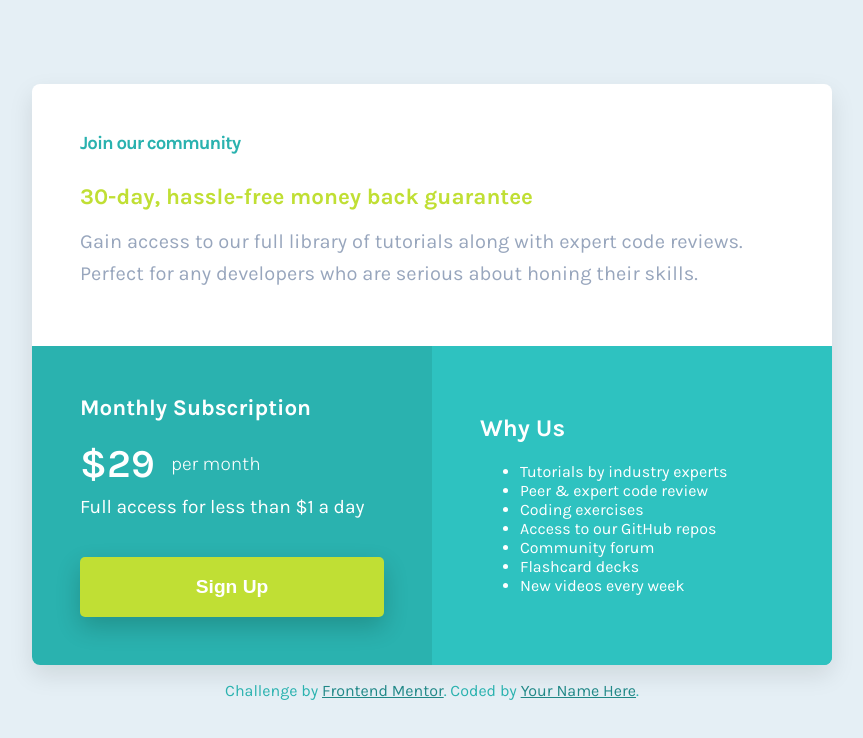
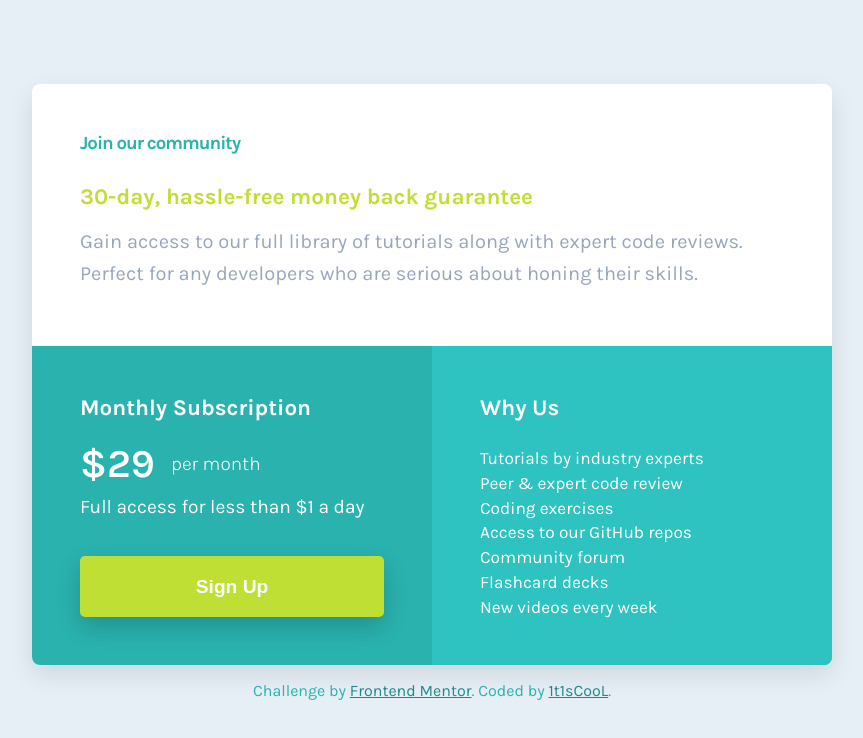
Before and after one commit to 1t1sCooL/single-price-grid-component, a React (Vite) app: page / in a window 1280 px wide. Shown: the top 738 px of the page, without its empty margins (208-1071 px from the left). Built offline with nearby package versions, Linux system fonts and the light colour scheme.

Commit message:
update styles

```diff
--- a/src/App.module.css
+++ b/src/App.module.css
@@ -12,93 +12,3 @@
     overflow: hidden;
     box-shadow: 0 10px 25px 0 rgba(0, 20, 0, 0.1);
 }
-.heading {
-    padding: 3rem;
-    grid-area: heading;
-    display: flex;
-    flex-direction: column;
-    align-items: flex-start;
-    justify-content: center;
-}
-.heading h1 {
-    color: var(--Teal500);
-    margin: 0;
-    margin-bottom: 1.8rem;
-    letter-spacing: -1px;
-}
-.heading h2 {
-    color: var(--Green400);
-    font-size: 1.4rem;
-    margin: 0;
-    margin-bottom: 1rem;
-}
-.heading p {
-    margin: 0;
-    color: var(--Gray500);
-    font-size: 1.25rem;
-    margin-bottom: .5rem;
-    line-height: 1.6;
-    letter-spacing: 0.003rem;
-}
-.footing {
-    grid-area: footing;
-    display: grid;
-    grid-template-columns: 1fr 1fr;
-    background-color: var(--Teal500);
-}
-.priceBox{
-    padding-left: 3rem;
-    padding-bottom: 3rem;
-    padding-right: 3rem;
-}
-.priceBox h2{
-    margin-top: 3rem;
-    font-size: 1.4rem;
-}
-.price  span{
-    font-size: 2.5rem;
-    font-weight: 600;
-}
-.price {
-    margin-bottom: .5rem;
-}
-.priceBox p{
-    display: flex;
-    justify-content: flex-start;
-    align-items: center;
-    gap: 1rem;
-    font-size: 1.2rem;
-    font-weight: 300;
-}
-.priceBox .subscribe{
-    margin: 0;
-    font-size: 1.2rem;
-    font-weight: 400;
-    margin-bottom: 2.4rem;
-}
-.btn{
-    padding: 1.2rem;
-    width: 100%;
-    background-color: var(--Green400);
-    border: none;
-    border-radius: 5px;
-    color: white;
-    font-size: 1.2rem;
-    font-weight: 600;
-    box-shadow: 0 10px 25px 0 rgba(0, 20, 0, 0.2);
-}
-.WhyUsBox{
-    background-color: var(--Teal400);
-    padding: 3rem;
-}
-.footer {
-    grid-area: footer;
-    text-align: center;
-    color: var(--Teal500);
-}
-.footer a:link{
-    color: var(--Teal600);
-}
-.footer a:visited{
-    color: var(--Teal400);
-}
--- a/src/App.tsx
+++ b/src/App.tsx
@@ -1,53 +1,19 @@
 import styles from './App.module.css'
+import { Heading } from './Heading'
+import {Footing} from "./Footing.tsx";
+import {Footer} from "./Footer.tsx";
 
 function App() {
 
 
   return (
     <><section className={styles.container}>
-        <section className={styles.heading}>
-            <h1>Join our community</h1>
-            <h2>30-day, hassle-free money back guarantee</h2>
-            <p className={styles.description}>
-                Gain access to our full library of tutorials along with expert code reviews.
-                Perfect for any developers who are serious about honing their skills.
-            </p>
-        </section>
-        <div className={styles.footing}>
-            <section className={styles.priceBox}>
-                <h2>Monthly Subscription</h2>
+        <Heading/>
+        <Footing/>
 
-                <p className={styles.price}>
-                    <span>$29</span> per month
-                </p>
-                <p className={styles.subscribe}>
-                    Full access for less than $1 a day
-                </p>
-                <button className={styles.btn}>
-                    Sign Up
-                </button>
-            </section>
-            <section className={styles.WhyUsBox}>
-                <h2>Why Us</h2>
-                <ul className={styles.list}>
-                    <li>Tutorials by industry experts</li>
-                    <li>Peer & expert code review</li>
-                    <li>Coding exercises</li>
-                    <li>Access to our GitHub repos</li>
-                    <li>Community forum</li>
-                    <li>Flashcard decks</li>
-                    <li>New videos every week</li>
-                </ul>
-            </section>
-        </div>
 
     </section>
-        <footer className={styles.footer}>
-            <p>
-                Challenge by <a href="https://www.frontendmentor.io?ref=challenge" target="_blank">Frontend Mentor</a>.
-                Coded by <a href="#">Your Name Here</a>.
-            </p>
-        </footer>
+    <Footer/>
     </>
   )
 }
--- /dev/null
+++ b/src/Footer.module.css
@@ -0,0 +1,11 @@
+.footer {
+    grid-area: footer;
+    text-align: center;
+    color: var(--Teal500);
+}
+.footer a:link{
+    color: var(--Teal600);
+}
+.footer a:visited{
+    color: var(--Teal400);
+}
--- /dev/null
+++ b/src/Footer.tsx
@@ -0,0 +1,12 @@
+import styles from "./Footer.module.css"
+
+export const Footer = () => {
+    return (
+        <footer className={styles.footer}>
+            <p>
+                Challenge by <a href="https://www.frontendmentor.io?ref=challenge" target="_blank">Frontend Mentor</a>.
+                Coded by <a href="#">1t1sCooL</a>.
+            </p>
+        </footer>
+    )
+}
--- /dev/null
+++ b/src/Footing.module.css
@@ -0,0 +1,6 @@
+.footing {
+    grid-area: footing;
+    display: grid;
+    grid-template-columns: 1fr 1fr;
+    background-color: var(--Teal500);
+}
--- /dev/null
+++ b/src/Footing.tsx
@@ -0,0 +1,12 @@
+import styles from './Footing.module.css'
+import {PriceBox} from "./PriceBox.tsx";
+import {WhyUsBox} from "./WhyUsBox.tsx";
+
+export const Footing = () => {
+    return (
+        <div className={styles.footing}>
+            <PriceBox/>
+            <WhyUsBox/>
+        </div>
+    )
+}
--- /dev/null
+++ b/src/Heading.module.css
@@ -0,0 +1,28 @@
+.heading {
+    padding: 3rem;
+    grid-area: heading;
+    display: flex;
+    flex-direction: column;
+    align-items: flex-start;
+    justify-content: center;
+}
+.heading h1 {
+    color: var(--Teal500);
+    margin: 0;
+    margin-bottom: 1.8rem;
+    letter-spacing: -1px;
+}
+.heading h2 {
+    color: var(--Green400);
+    font-size: 1.4rem;
+    margin: 0;
+    margin-bottom: 1rem;
+}
+.heading p {
+    margin: 0;
+    color: var(--Gray500);
+    font-size: 1.25rem;
+    margin-bottom: .5rem;
+    line-height: 1.6;
+    letter-spacing: 0.003rem;
+}
--- /dev/null
+++ b/src/Heading.tsx
@@ -0,0 +1,14 @@
+import styles from './Heading.module.css'
+
+export const Heading = () => {
+    return (
+        <section className={styles.heading}>
+            <h1>Join our community</h1>
+            <h2>30-day, hassle-free money back guarantee</h2>
+            <p className={styles.description}>
+                Gain access to our full library of tutorials along with expert code reviews.
+                Perfect for any developers who are serious about honing their skills.
+            </p>
+        </section>
+    )
+}
--- /dev/null
+++ b/src/PriceBox.module.css
@@ -0,0 +1,41 @@
+.priceBox{
+    padding-left: 3rem;
+    padding-bottom: 3rem;
+    padding-right: 3rem;
+}
+.priceBox h2{
+    margin-top: 3rem;
+    font-size: 1.4rem;
+}
+.price  span{
+    font-size: 2.5rem;
+    font-weight: 600;
+}
+.price {
+    margin-bottom: .5rem;
+}
+.priceBox p{
+    display: flex;
+    justify-content: flex-start;
+    align-items: center;
+    gap: 1rem;
+    font-size: 1.2rem;
+    font-weight: 300;
+}
+.priceBox .subscribe{
+    margin: 0;
+    font-size: 1.2rem;
+    font-weight: 400;
+    margin-bottom: 2.4rem;
+}
+.btn{
+    padding: 1.2rem;
+    width: 100%;
+    background-color: var(--Green400);
+    border: none;
+    border-radius: 5px;
+    color: white;
+    font-size: 1.2rem;
+    font-weight: 600;
+    box-shadow: 0 10px 25px 0 rgba(0, 20, 0, 0.2);
+}
--- /dev/null
+++ b/src/PriceBox.tsx
@@ -0,0 +1,19 @@
+import styles from "./PriceBox.module.css";
+
+export const PriceBox = () =>{
+    return (
+        <section className={styles.priceBox}>
+            <h2>Monthly Subscription</h2>
+
+            <p className={styles.price}>
+                <span>$29</span> per month
+            </p>
+            <p className={styles.subscribe}>
+                Full access for less than $1 a day
+            </p>
+            <button className={styles.btn}>
+                Sign Up
+            </button>
+        </section>
+    )
+}
--- /dev/null
+++ b/src/WhyUsBox.module.css
@@ -0,0 +1,20 @@
+.WhyUsBox{
+    background-color: var(--Teal400);
+    padding: 3rem;
+}
+.WhyUsBox h2{
+    margin: 0;
+    margin-bottom: 1.7rem;
+    font-size: 1.4rem;
+}
+.list{
+    list-style: none;
+    margin: 0;
+    padding: 0;
+    display: flex;
+    flex-direction: column;
+    align-items: flex-start;
+    justify-content: center;
+    gap: .3rem;
+    font-size: 1.08rem;
+}
--- /dev/null
+++ b/src/WhyUsBox.tsx
@@ -0,0 +1,18 @@
+import styles from "./WhyUsBox.module.css";
+
+export const WhyUsBox = () =>{
+    return (
+        <section className={styles.WhyUsBox}>
+            <h2>Why Us</h2>
+            <ul className={styles.list}>
+                <li>Tutorials by industry experts</li>
+                <li>Peer & expert code review</li>
+                <li>Coding exercises</li>
+                <li>Access to our GitHub repos</li>
+                <li>Community forum</li>
+                <li>Flashcard decks</li>
+                <li>New videos every week</li>
+            </ul>
+        </section>
+    )
+}
```
